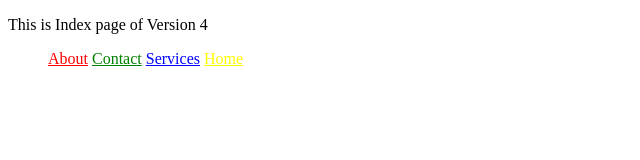
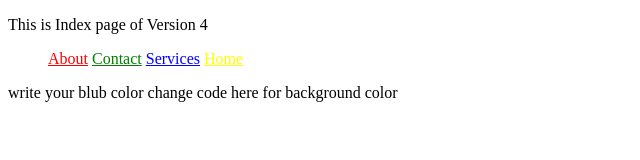
Before and after one commit to mgopnarayan123/MyRepo, a plain HTML site: page index.html in a window 1280 px wide. Shown: the whole page, without its empty margins (0-640 px from the left). Drawn offline with Linux system fonts and the light colour scheme.

Commit message:
Version 6 of index.html

```diff
--- a/index.html
+++ b/index.html
@@ -23,5 +23,8 @@
             currentIndex = (currentIndex + 1) % color.length;
         }, 1000);
         </script>
+    <p> write your blub color change code here for background color
+    </p>
+
 </body>
 </html>
```
